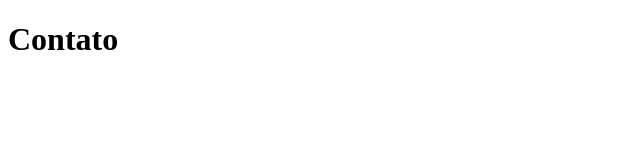
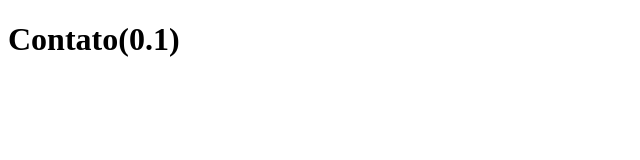
Before and after one commit to KauanMachado099/sistema-de-cadastro, a plain HTML site: page contato.html in a window 1280 px wide. Shown: the whole page, without its empty margins (0-640 px from the left). Drawn offline with Linux system fonts and the light colour scheme.

Commit message:
contato mod

```diff
--- a/contato.html
+++ b/contato.html
@@ -7,6 +7,6 @@
     <title>Document</title>
 </head>
 <body>
-    <h1>Contato</h1>
+    <h1>Contato(0.1)</h1>
 </body>
 </html>
```
